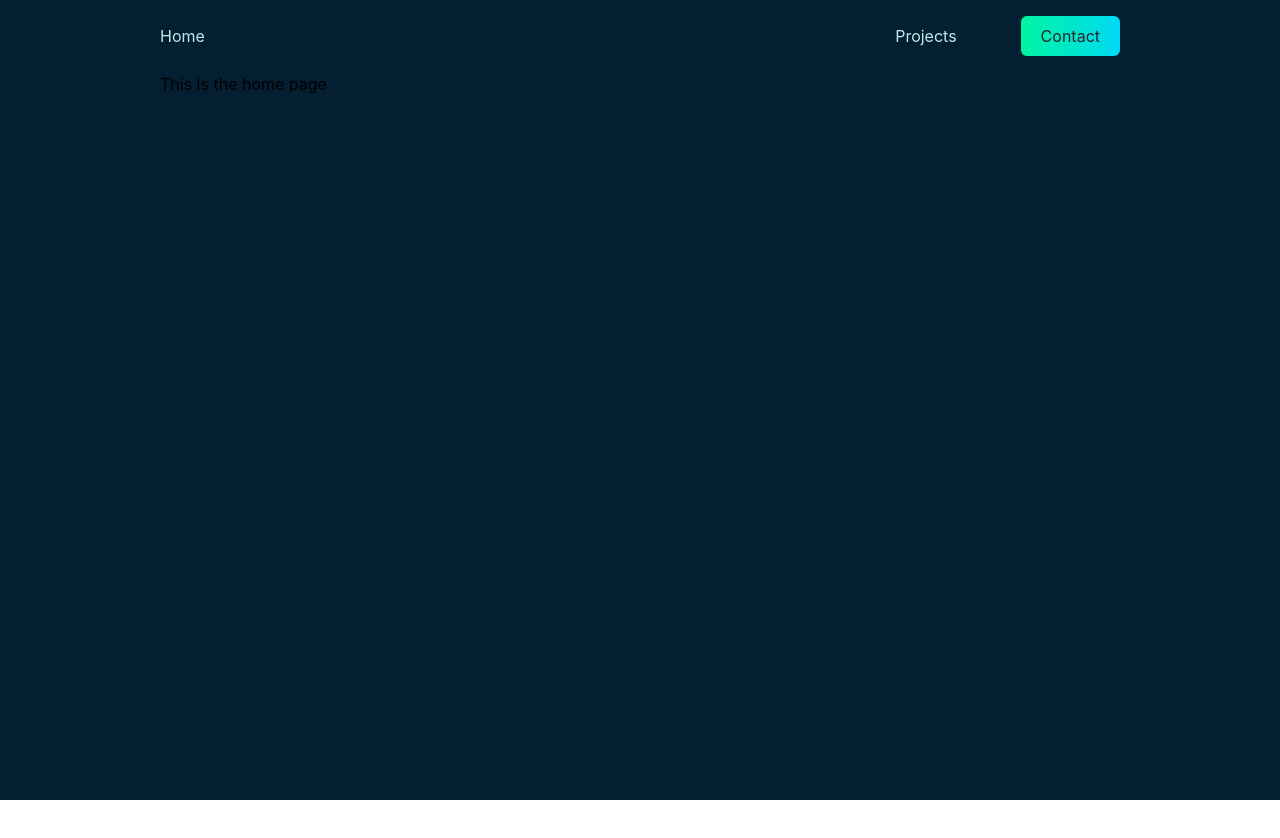
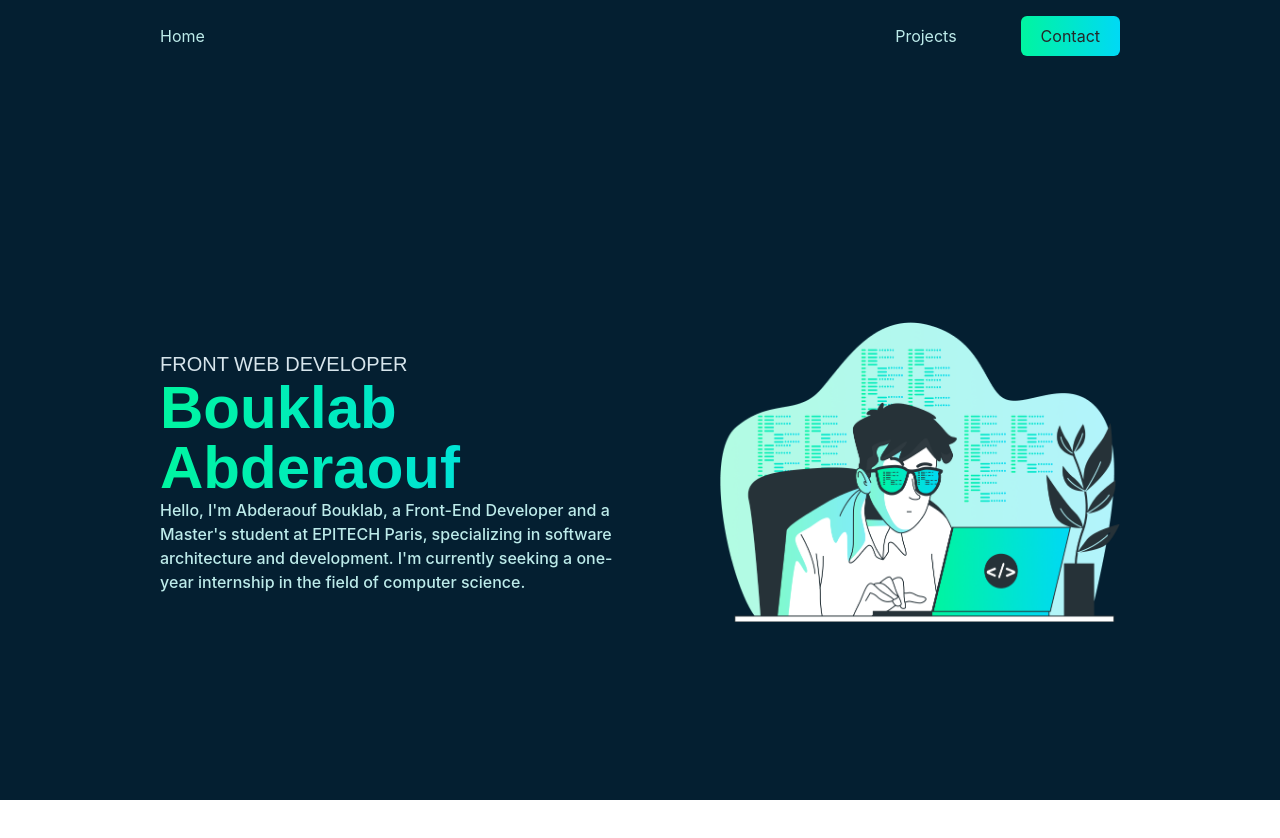
Before and after one commit to bouklab-abderaouf/portfolio-dev, a React (Create React App) app: page / in a window 1280 px wide. Shown: the top 838 px of the page. Before the commit the page ends 800 px from the top, so only its background shows below. Built offline with nearby package versions, Linux system fonts and the light colour scheme.

Commit message:
[ADD] Hero section
Added Home page with personal introduction and logo

```diff
--- a/src/Pages/Home.jsx
+++ b/src/Pages/Home.jsx
@@ -1,11 +1,20 @@
 import React from 'react'
+import logo  from '../assets/logo.png'
 
 export const Home = () => {
   return (
-    <div className=''>
-          <h1>This is the home page</h1>
+    <div className=' w-full h-screen flex flex-row justify-between'>
+      <div className='flex flex-col justify-center w-1/2'>
+      <p className='text-[#D7E5EC] text-xl font-medium font-sora'>FRONT WEB DEVELOPER</p>
+      <h1 className='text-6xl font-montserrat bg-clip-text text-transparent bg-gradient-to-r from-[#00F5A0] to-[#00D9F5] font-semibold '>Bouklab Abderaouf</h1>
+      <p className='text-[#BDEBEA] text-base font-medium	w-full'>Hello, I'm Abderaouf Bouklab, a Front-End Developer and a Master's student at EPITECH Paris, specializing in software architecture and development. I'm currently seeking a one-year internship in the field of computer science.
+</p>
+      </div>
+      <div className='flex flex-col justify-center '>
+        <img src={logo} className='w-[400px] h-[300px]' />
 
 
+      </div>
     </div>
   )
 }
```
